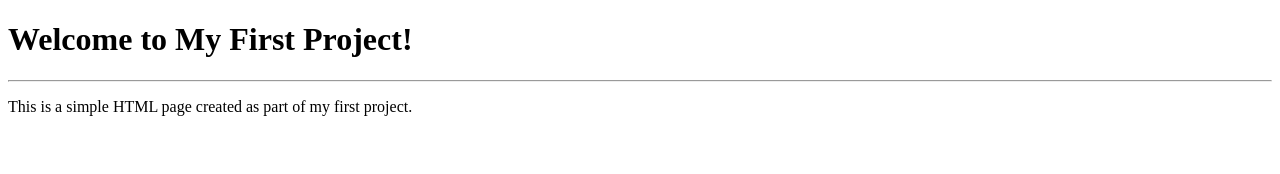
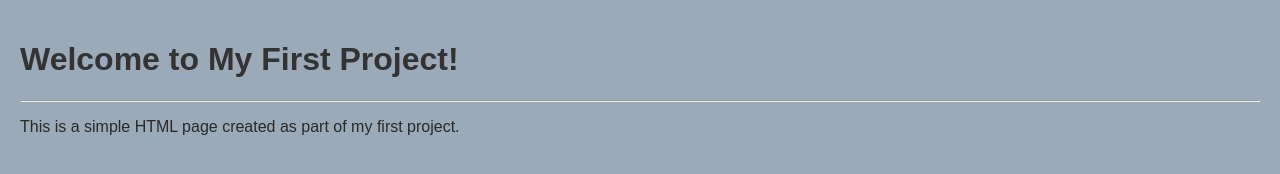
Before and after one commit to danielnarduche-ADS/test_project_2026, a plain HTML site: page index.html in a window 1280 px wide. Drawn offline with Linux system fonts and the light colour scheme.

Commit message:
Applying CSS

```diff
--- a/index.html
+++ b/index.html
@@ -3,7 +3,25 @@
 <head>
     <meta charset="UTF-8">
     <meta name="viewport" content="width=device-width, initial-scale=1.0">
+
     <title>My first project :)</title>
+
+    <style>
+        body {
+            font-family: Arial, sans-serif;
+            background-color: #9aaab8;
+            margin: 0;
+            padding: 20px;
+
+            p {
+                color: #292929;
+            }
+        }
+
+        h1 {
+            color: #333;
+        }
+    </style>
 </head>
 <body>
     <h1>Welcome to My First Project!</h1>
```
Also changed, not shown: style.css/style.css (deleted).
